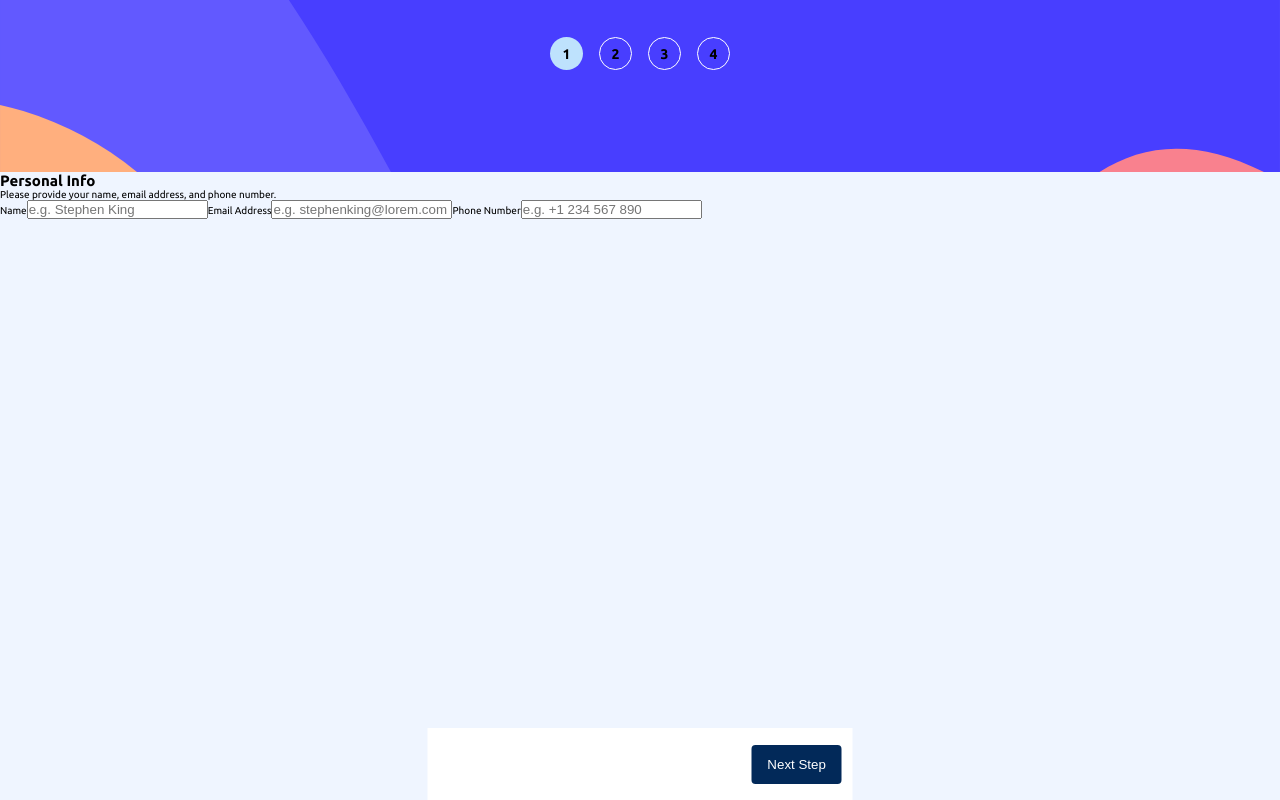
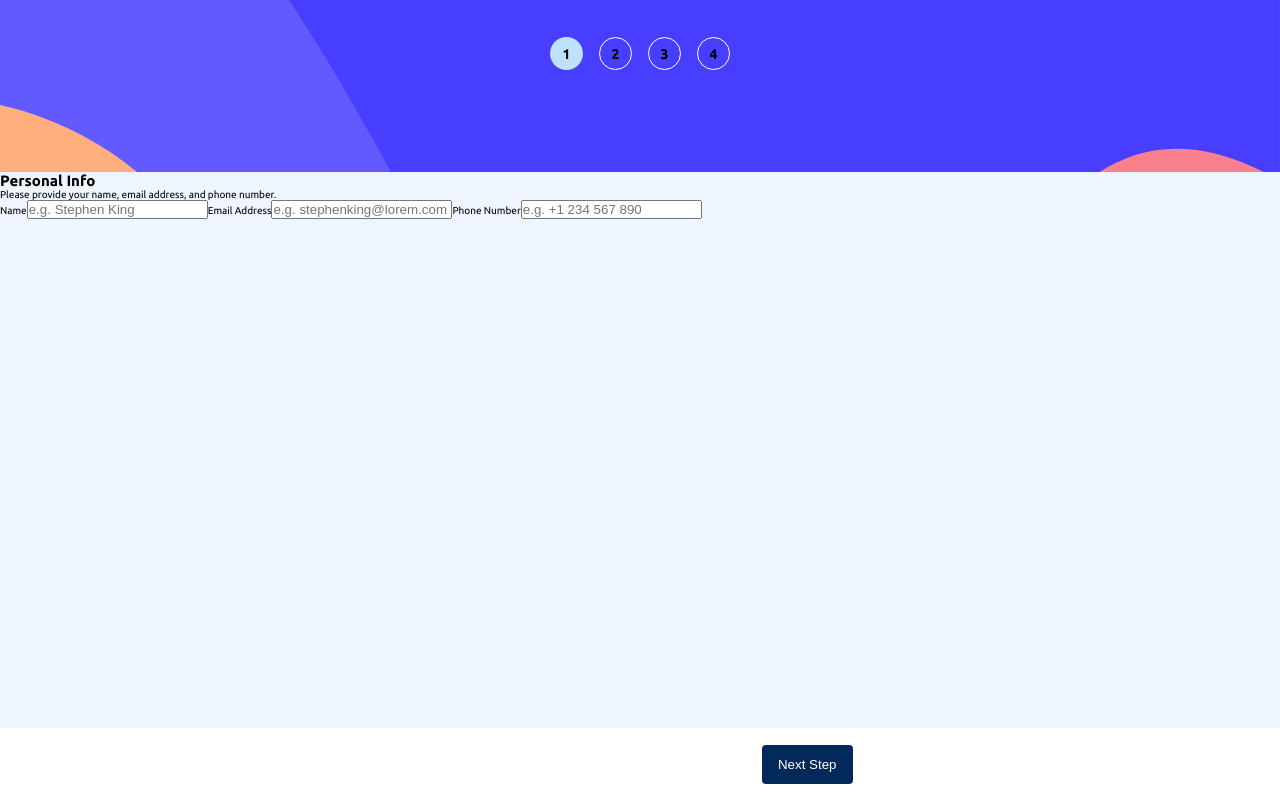
Before and after one commit to aaronkagan/react-multi-step-form, a React (Vite) app: page / in a window 1280 px wide. Built offline with nearby package versions, Linux system fonts and the light colour scheme.

Commit message:
adjusting nav styling

```diff
--- a/src/components/Navigation.tsx
+++ b/src/components/Navigation.tsx
@@ -39,7 +39,6 @@ const Navigation = ({ step, setStep }) => {
 const StyledSection = styled.section`
   font-size: 1.4rem;
   font-weight: 500;
-  max-width: 42.5rem;
   height: 7.2rem;
   width: 100%;
   background-color: #fff;
@@ -53,6 +52,7 @@ const StyledSection = styled.section`
     justify-content: space-between;
     align-items: center;
     width: 95%;
+    max-width: 42.5rem;
     height: 100%;
     margin-left: auto;
     margin-right: auto;
```
